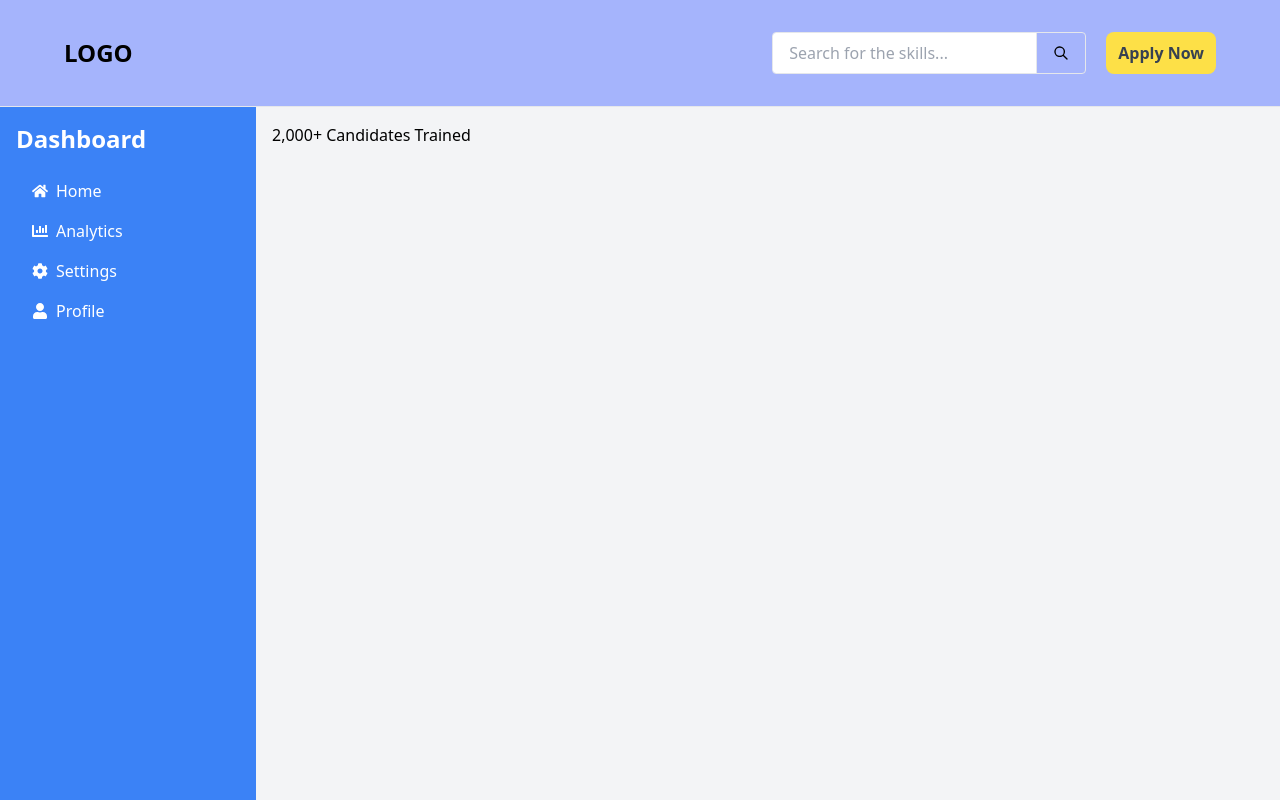
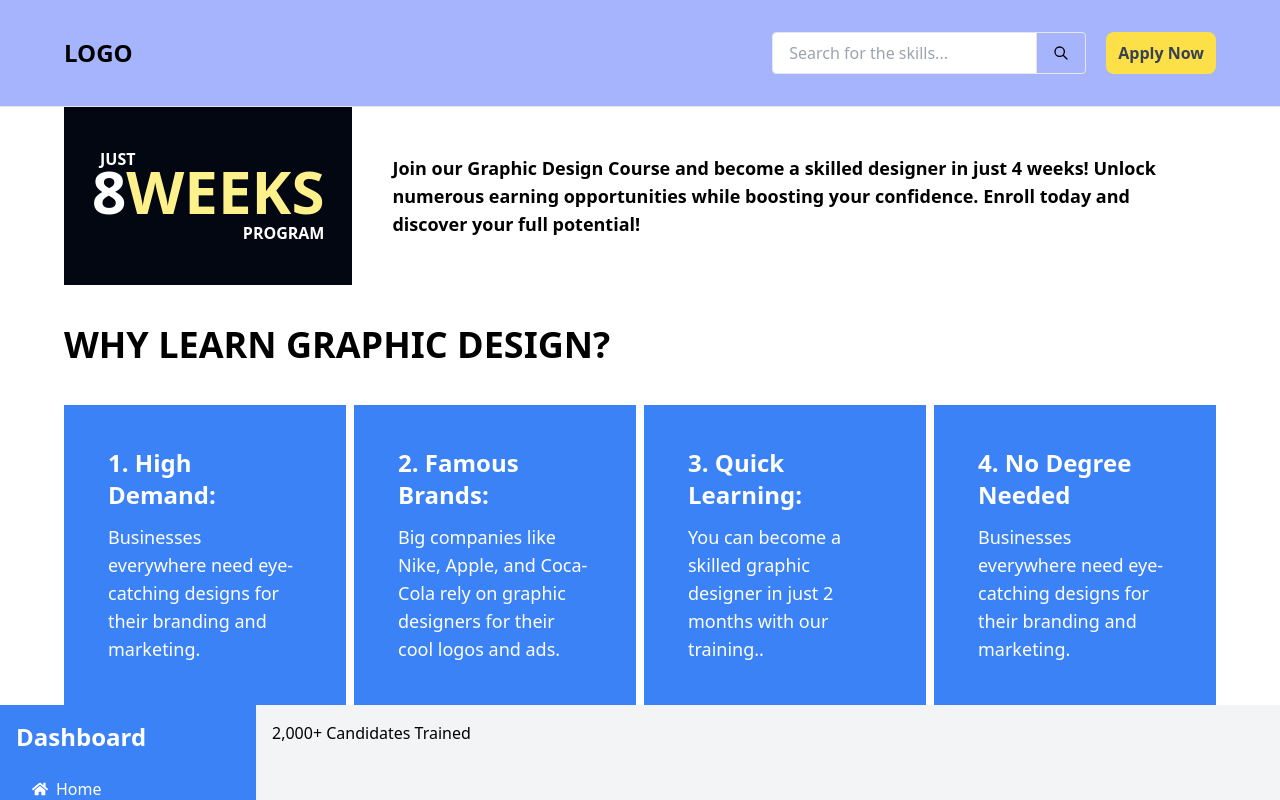
Before and after one commit to usman4222/Enfotrix, a React (Vite) app: page / in a window 1280 px wide. Shown: the top 800 px of the page. Built offline with nearby package versions, Linux system fonts and the light colour scheme.

Commit message:
Add cources cards

```diff
--- a/src/App.jsx
+++ b/src/App.jsx
@@ -13,6 +13,7 @@ import Reviews from './component/Reviews';
 import Testimonial from './component/Testimonial';
 import ImageGrid from "./screens/ImageGrid"
 import Performance from "./component/Performance"
+import Courses from "./screens/Courses"
 
 
 function App() {
@@ -21,6 +22,7 @@ function App() {
   return (
     <BrowserRouter>
       <Header />
+      <Courses/>
       <Main />
       <SkillSec/>
       <OnlinePlateForm />
--- a/src/component/Footer.jsx
+++ b/src/component/Footer.jsx
@@ -45,9 +45,9 @@ const Footer = () => {
                     </div>
 
                     <div
-                        className="grid grid-cols-1 gap-8 sm:grid-cols-2 lg:col-span-2 md:grid-cols-4"
+                        className="grid grid-cols-1 sm:grid-cols-2 lg:col-span-2 md:grid-cols-4 "
                     >
-                        <div className="text-center sm:text-left">
+                        <div className="text-center sm:text-left lg:w-[300px] lg:ml-10">
                             {/* <p className="text-lg font-medium text-white">About Us</p> */}
                             <nav className="mt-8">
                                 <ul className="space-y-4 text-sm">
@@ -78,7 +78,7 @@ const Footer = () => {
                             </nav>
                         </div>
 
-                        <div className="text-center sm:text-left">
+                        <div className="text-center mt-20 md:mt-0 sm:text-left lg:ml-40 lg:w-[300px] md:ml-32 md:w-[250px]">
                             <p className="text-lg font-medium text-white">Get In Touch</p>
 
                             <ul className="mt-8 space-y-4 text-sm">
@@ -166,9 +166,9 @@ const Footer = () => {
                         </div>
                     </div>
                 </div>
-
-                <div className="pt-6 mt-12 border-t border-gray-800">
-                    <div className="text-center sm:flex sm:justify-between sm:text-left">
+            </div>
+            <div className="pt-6 mt-12 border-t border-gray-800 px-20 pb-5">
+                    <div className="text-center sm:flex sm:justify-between sm:text-left ">
                         <p className="text-sm text-gray-400">
                             <span className="block sm:inline">All rights reserved.</span>
 
@@ -194,7 +194,6 @@ const Footer = () => {
                         </p>
                     </div>
                 </div>
-            </div>
         </footer>
     )
 }
--- /dev/null
+++ b/src/component/Graphicards.jsx
@@ -0,0 +1,61 @@
+import React from 'react'
+import fiver from '../assets/fiver.webp'
+import up from '../assets/up.png'
+import free from '../assets/free.png'
+
+const Graphicards = () => {
+    return (
+        <div>
+            <div className='py-10'>
+                <h1 className='text-4xl font-bold'>WHY LEARN GRAPHIC DESIGN?</h1>
+            </div>
+            <div className='grid grid-cols-1 gap-2 md:grid-cols-2 lg:grid-cols-4 bg-white'>
+                <div className='bg-blue-500'>
+                    <div className='flex justify-center items-center  h-[300px] p-2'>
+                        <div className='p-9'>
+                            <h5 className='text-white font-semibold text-2xl pb-3'>1. High Demand:</h5>
+                            <p className='text-lg text-white'>Businesses everywhere
+                                need eye-catching
+                                designs for their branding
+                                and marketing.</p>
+                        </div>
+                    </div>
+                </div>
+                <div className='bg-blue-500'>
+                    <div className='flex justify-center items-center  h-[300px] p-2'>
+                        <div className='p-9'>
+                            <h5 className='text-white font-semibold text-2xl pb-3'>2. Famous Brands:</h5>
+                            <p className='text-lg text-white'>Big companies like Nike,
+                                Apple, and Coca-Cola rely
+                                on graphic designers for
+                                their cool logos and ads.</p>
+                        </div>
+                    </div>
+                </div>
+                <div className='bg-blue-500'>
+                    <div className='flex justify-center items-center  h-[300px] p-2'>
+                        <div className='p-9'>
+                            <h5 className='text-white font-semibold text-2xl pb-3'>3. Quick Learning:</h5>
+                            <p className='text-lg text-white'>You can become a skilled
+                                graphic designer in just
+                                2 months with our training..</p>
+                        </div>
+                    </div>
+                </div>
+                <div className='bg-blue-500'>
+                    <div className='flex justify-center items-center  h-[300px] p-2'>
+                        <div className='p-9'>
+                            <h5 className='text-white font-semibold text-2xl pb-3'>4. No Degree Needed</h5>
+                            <p className='text-lg text-white'>Businesses everywhere
+                                need eye-catching
+                                designs for their branding
+                                and marketing.</p>
+                        </div>
+                    </div>
+                </div>
+            </div>
+        </div>
+    )
+}
+
+export default Graphicards
--- /dev/null
+++ b/src/screens/Courses.jsx
@@ -0,0 +1,30 @@
+import React from 'react'
+import Graphicards from '../component/Graphicards'
+
+const Courses = () => {
+    return (
+        <div className='px-16'>
+            <div className='md:flex md:gap-10 grid'>
+                <div className='bg-gray-950 px-7 py-10 flex justify-center'>
+                    <div>
+                        <span className='text-white uppercase font-semibold pl-2'>just</span>
+                        <h2 className='text-yellow-200 font-semibold text-6xl uppercase mt-[-10px]'><span className='text-white'>8</span>weeks</h2>
+                        <div className='flex justify-end'>
+                            <span className='text-white uppercase font-semibold '>program</span>
+                        </div>
+                    </div>
+                </div>
+                <div className='flex justify-center items-center'>
+                    <span className='md:pr-10 p-7 md:p-0 text-lg font-semibold'>
+                        Join our Graphic Design Course and become a skilled designer in just 4 weeks!
+                        Unlock numerous earning opportunities while boosting your confidence. Enroll
+                        today and discover your full potential!
+                    </span>
+                </div>
+            </div>
+            <Graphicards/>
+        </div>
+    )
+}
+
+export default Courses
```
